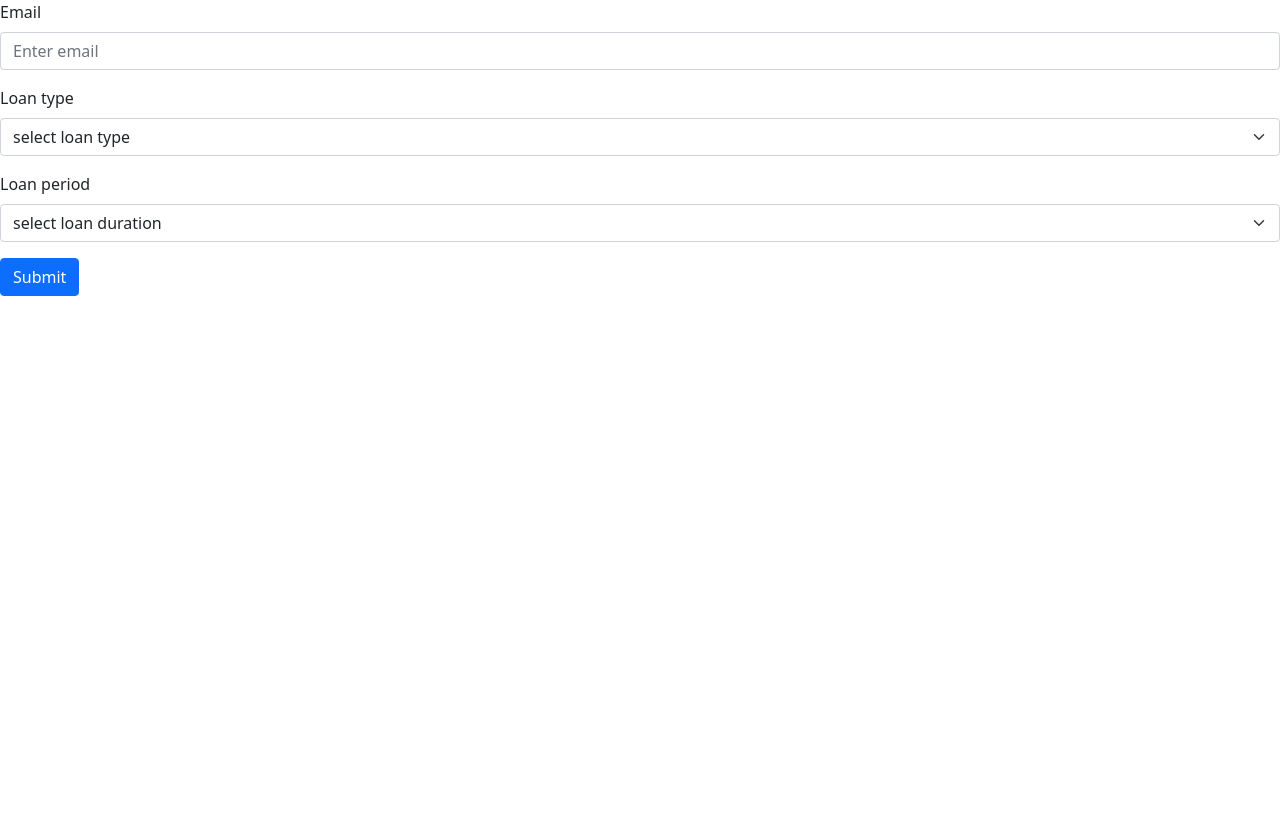
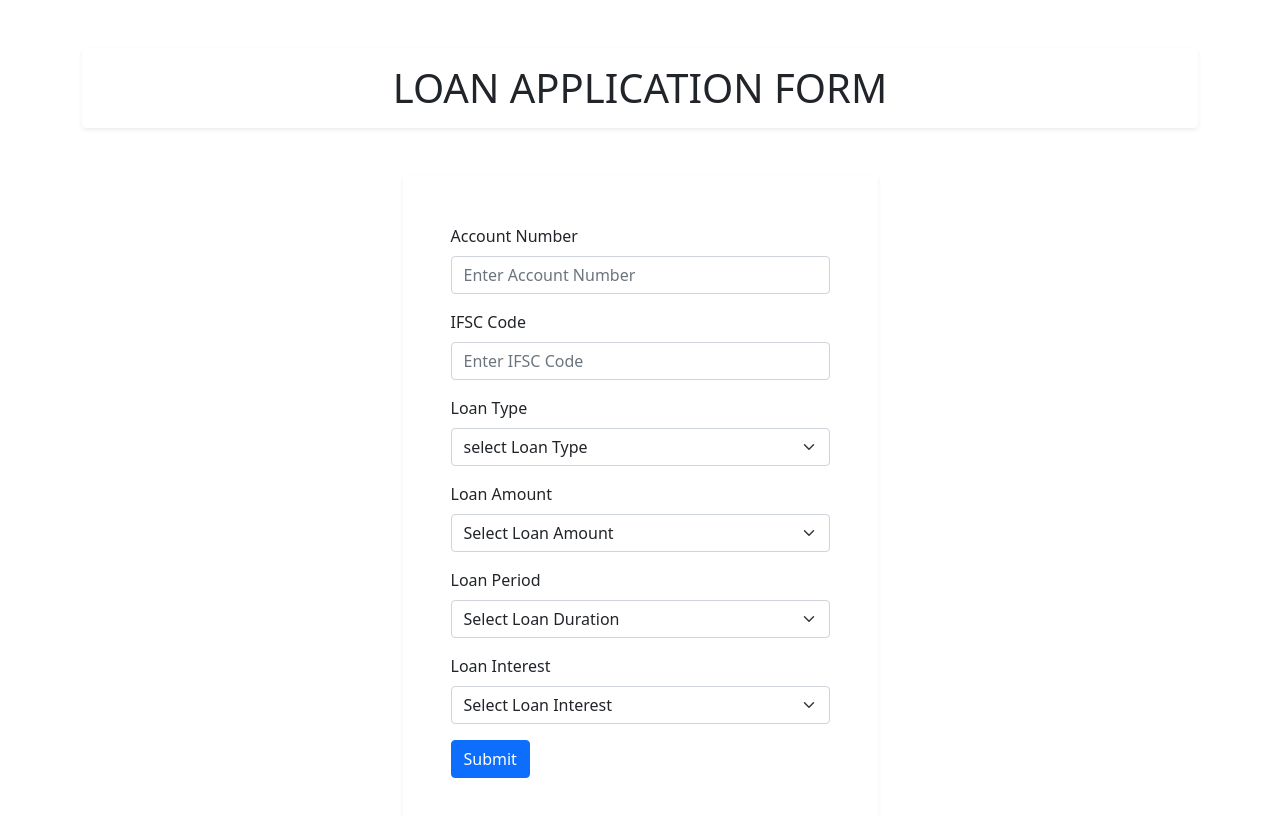
Before and after one commit to kothapallypavan/vsap-frontend, a React (Create React App) app in the folder frontendapp/: page /loanform in a window 1280 px wide. Shown: the top 816 px of the page. Built offline with nearby package versions, Linux system fonts and the light colour scheme.

Commit message:
updated loanform
loanform application

```diff
--- a/frontendapp/src/components/loanform.js
+++ b/frontendapp/src/components/loanform.js
@@ -1,32 +1,70 @@
 import Button from 'react-bootstrap/Button';
 import Form from 'react-bootstrap/Form';
+import {Col,Container,Row} from "react-bootstrap";
 
 function Loanform() {
   return (
     <div>
+
+      <Container>
+
+        <h1 className="shadow-sm text-sucess mt-5 p-3 text-center rounded">LOAN APPLICATION FORM</h1>
+        <Row className="mt-5">
+          <Col lg={5} md={6} sm={12} className="p-5 m-auto shadow-sm rounded-lg">
       <Form>
-        <Form.Group className="mb-3" controlId="formBasicEmail">
-          <Form.Label>Email</Form.Label>
-          <Form.Control type="email" placeholder="Enter email" />
+        <Form.Group className="mb-3" controlId="formBasicAccountNumber">
+          <Form.Label>Account Number</Form.Label>
+          <Form.Control type="Account Number" placeholder="Enter Account Number" />
         </Form.Group>
 
-        <Form.Group className="mb-3" controlId="formBasicEmail">
-          <Form.Label>Loan type</Form.Label>
+        <Form.Group className="mb-3" controlId="formBasicIFSCCode">
+          <Form.Label>IFSC Code</Form.Label>
+          <Form.Control type="Account Number" placeholder="Enter IFSC Code" />
+        </Form.Group>
+
+        <Form.Group className="mb-3" controlId="formBasicLoanType">
+          <Form.Label>Loan Type</Form.Label>
           <Form.Select aria-label="Default select example">
-            <option>select loan type</option>
-            <option value="1">home</option>
-            <option value="2">personal</option>
-            <option value="3">car loan</option>
+            <option>select Loan Type</option>
+            <option value="1">Home Loan</option>
+            <option value="2">Personal Loan</option>
+            <option value="3">Student Loan</option>
+            <option value="4">Car Loan</option>
           </Form.Select>
         </Form.Group>
 
-        <Form.Group className="mb-3" controlId="formBasicEmail">
-          <Form.Label>Loan period</Form.Label>
+        <Form.Group className="mb-3" controlId="formBasicLoanAmount">
+          <Form.Label>Loan Amount</Form.Label>
           <Form.Select aria-label="Default select example">
-            <option>select loan duration</option>
-            <option value="1">10</option>
-            <option value="2">11</option>
-            <option value="3">12</option>
+            <option>Select Loan Amount</option>
+            <option value="1">100000-500000</option>
+            <option value="2">500000-1000000</option>
+            <option value="3">More than 1000000</option>
+            <option value="4">More than 2000000</option>
+            <option value="5">More than 3000000</option>
+          </Form.Select>
+        </Form.Group>
+
+        <Form.Group className="mb-3" controlId="formBasicLoanPeriod">
+          <Form.Label>Loan Period</Form.Label>
+          <Form.Select aria-label="Default select example">
+            <option>Select Loan Duration</option>
+            <option value="1">1 Year</option>
+            <option value="2">2 Years</option>
+            <option value="3">3 Years</option>
+            <option value="4">4 Years</option>
+            <option value="5">5 Years</option>
+          </Form.Select>
+        </Form.Group>
+
+        <Form.Group className="mb-3" controlId="formLoanInterest">
+          <Form.Label>Loan Interest</Form.Label>
+          <Form.Select aria-label="Default select example">
+            <option>Select Loan Interest</option>
+            <option value="1">Home-5%</option>
+            <option value="2">personal-10%</option>
+            <option value="3">Student-4.5%</option>
+            <option value="4">Car-7.5%</option>
           </Form.Select>
         </Form.Group>
 
@@ -34,8 +72,10 @@ function Loanform() {
           Submit
         </Button>
       </Form>
+    </Col>
+   </Row>
+    </Container>
     </div>
-
   );
 }
 
```
